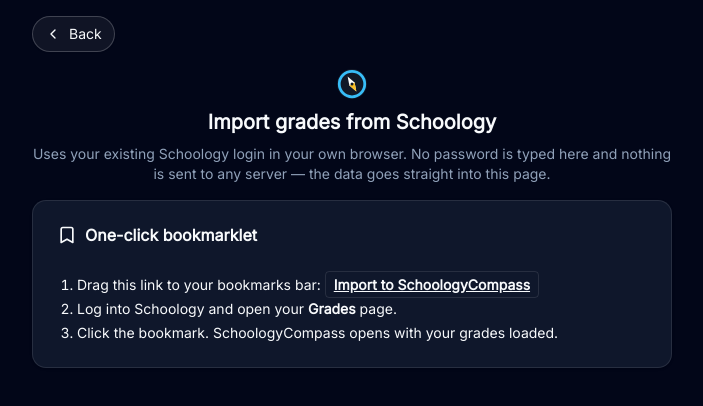
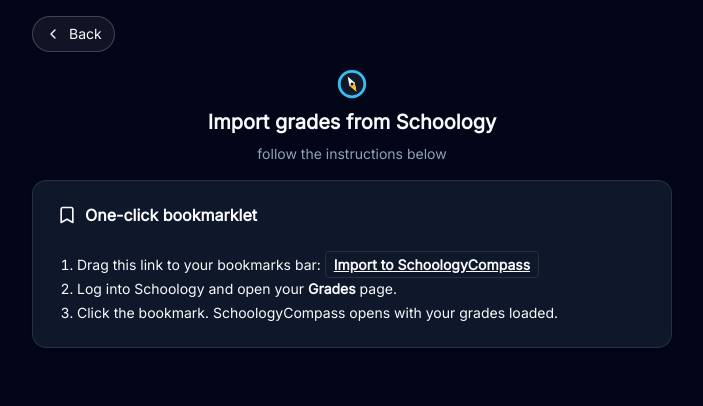
Before and after one commit to InkBoyM/schoology-campus, a SvelteKit app: page /import in a window 1280 px wide. Shown: the top 406 px of the page, without its empty margins (288-991 px from the left). Built offline with nearby package versions, Linux system fonts and the light colour scheme.

Commit message:
Import page intro copy

```diff
--- a/src/routes/import/+page.svelte
+++ b/src/routes/import/+page.svelte
@@ -88,8 +88,7 @@
 			<img src="/favicon.svg" class="h-8 w-8" alt={brand} />
 			<h1 class="text-xl font-bold">Import grades from Schoology</h1>
 			<p class="text-muted-foreground text-center text-sm">
-				Uses your existing Schoology login in your own browser. No password is typed here and
-				nothing is sent to any server — the data goes straight into this page.
+				follow the instructions below
 			</p>
 		</div>
 
```
